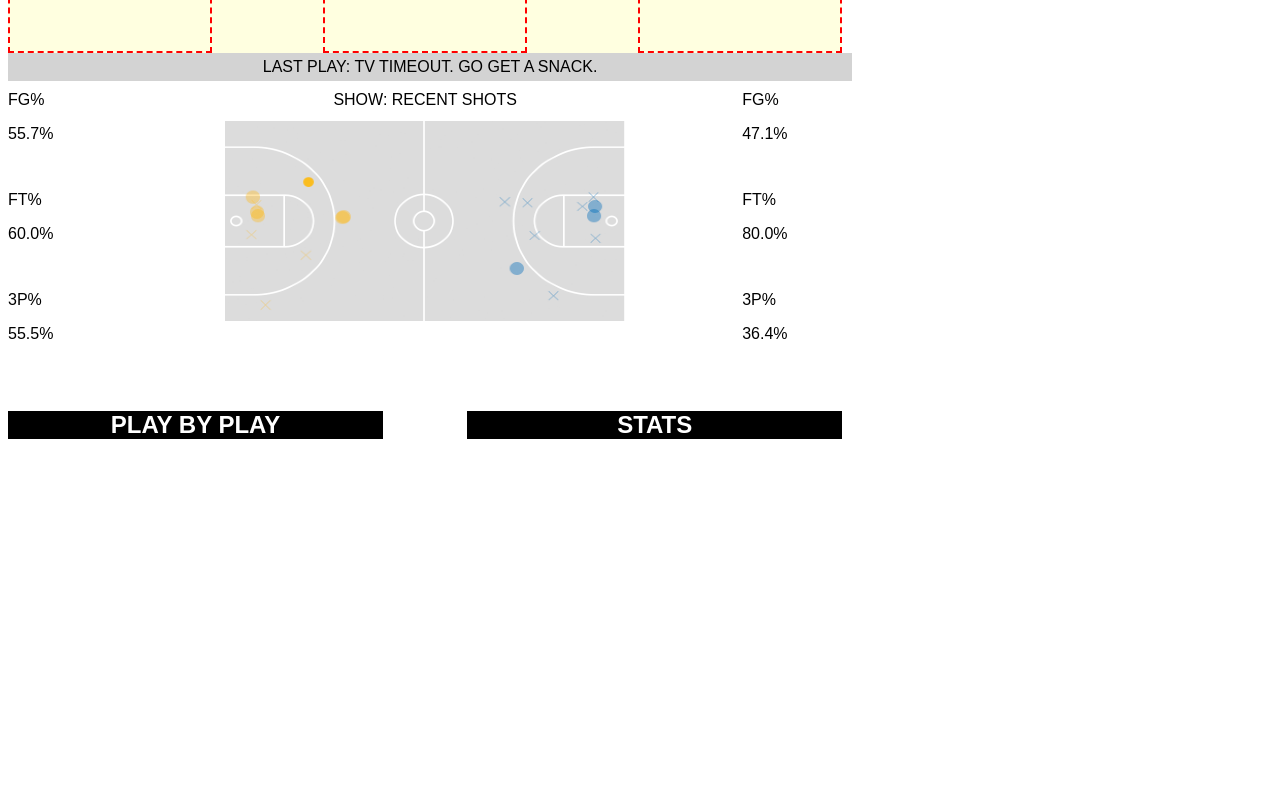
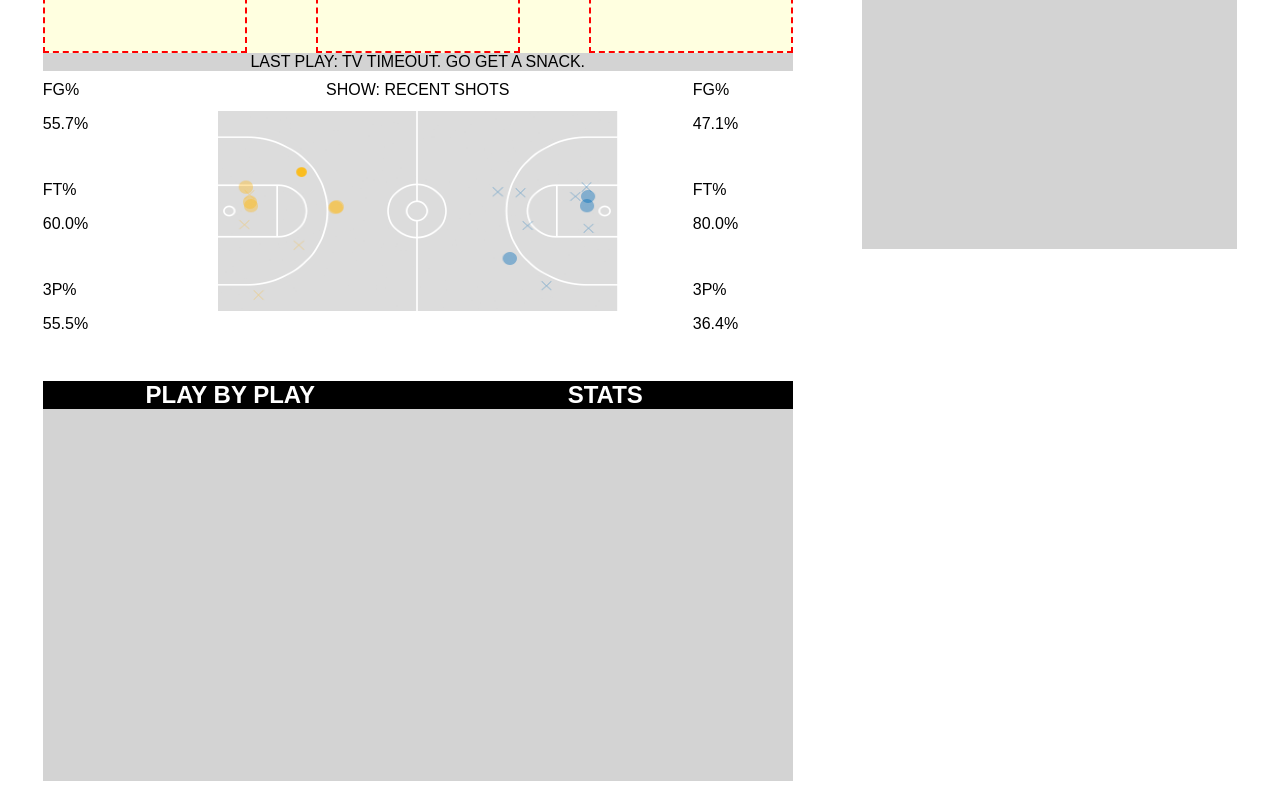
Before and after one commit to vrajpal/numberFire, a website: page app/index.html in a window 1280 px wide. Shown: the part 159-948 px from the top of the page. Before the commit the page ends 800 px from the top, so only its background shows below. Drawn offline with Linux system fonts and the light colour scheme.

Commit message:
added in box structure + "YOUR SCORE"

```diff
--- a/app/index.html
+++ b/app/index.html
@@ -3,6 +3,8 @@
         <link rel="stylesheet" href="../dest/styles/app.css">
     </head>
     <body>
+        <div class="app">
+            <div class="app-left">
                 <div class="shotchart-score">
                     <div>
                         <h2>Golden State Warriors</h2>
@@ -52,12 +54,15 @@
                         </div>
 
                     </div>
-
-            </div>
                 </div>
                 <div class="bottom-box-container">
                     <div class="box"><h2>PLAY BY PLAY</h2></div>
                     <div class="box"><h2>STATS</h2></div>
                 </div>
+            </div>
+            <div class="app-right">
+                <div class="box"><h2>YOUR SCORE</h2></div>
+            </div>
+        </div>
     </body>
 </html>
--- a/app/styles/app.scss
+++ b/app/styles/app.scss
@@ -2,8 +2,13 @@ body {
     font-family: sans-serif;
 }
 
+.app {
+    display: flex;
+    flex-direction: row;
+    justify-content: space-around;
+}
+
 .shotchart-score {
-  width: 66%;
   display: flex;                  /* establish flex container */
   flex-direction: row;            /* default value; can be omitted */
   flex-wrap: nowrap;              /* default value; can be omitted */
@@ -20,15 +25,12 @@ body {
     display: flex;
     flex-direction: row;
     justify-content: space-between;
-    width: 66%;
 }
 
 .play {
-    width: 66%;
     background-color: lightgrey;
     text-align: center;
     margin-bottom: 10px;
-    padding: 5px;
 }
 
 .stats {
@@ -55,14 +57,16 @@ body {
     display: flex;
     flex-direction: row;
     justify-content: space-between;
-    width: 66%;
 }
 
 .box {
     width: 375;
+    height: 400px;
     text-align: center;
+    background-color: lightgray;
     h2 {
         background-color: black;
         color: white;
+        margin: 0px;
     }
 }
```
Also changed, not shown: dest/styles/app.css. Lines whose indentation alone changed are shown as unchanged.
